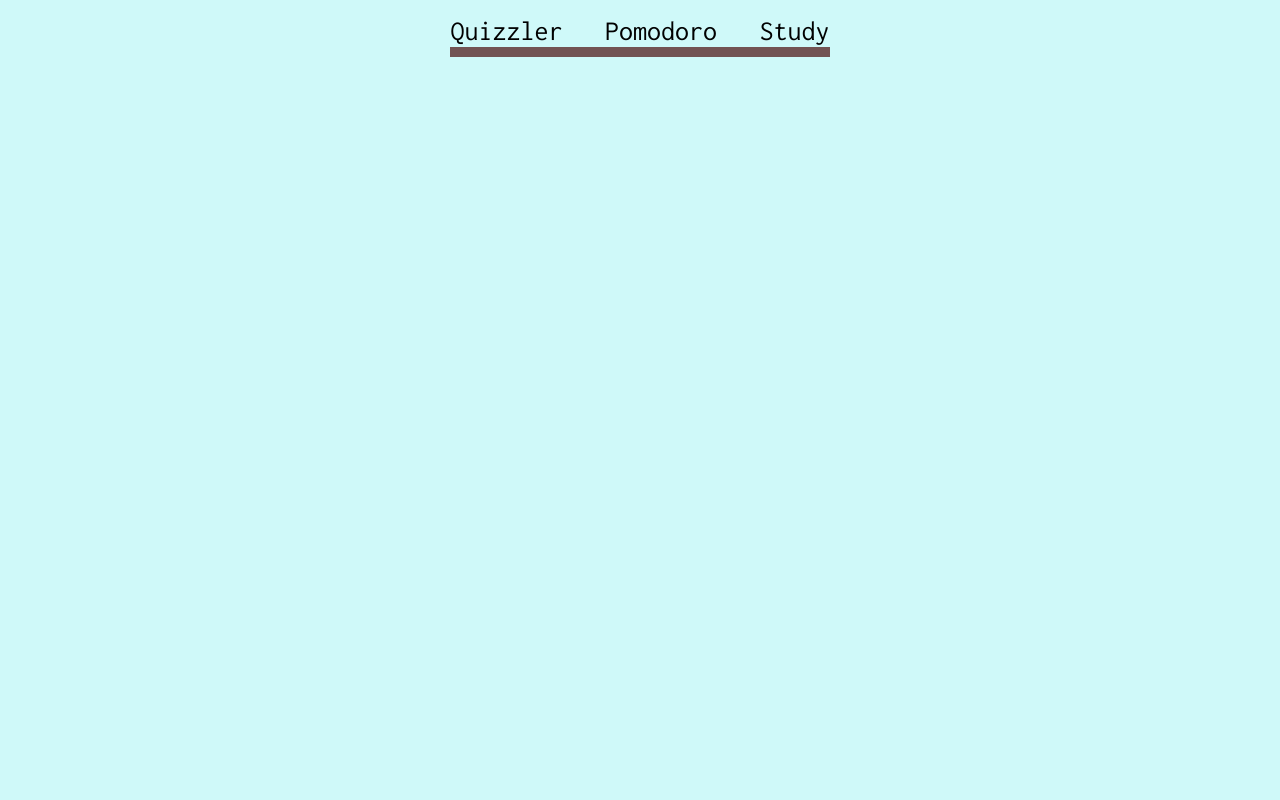
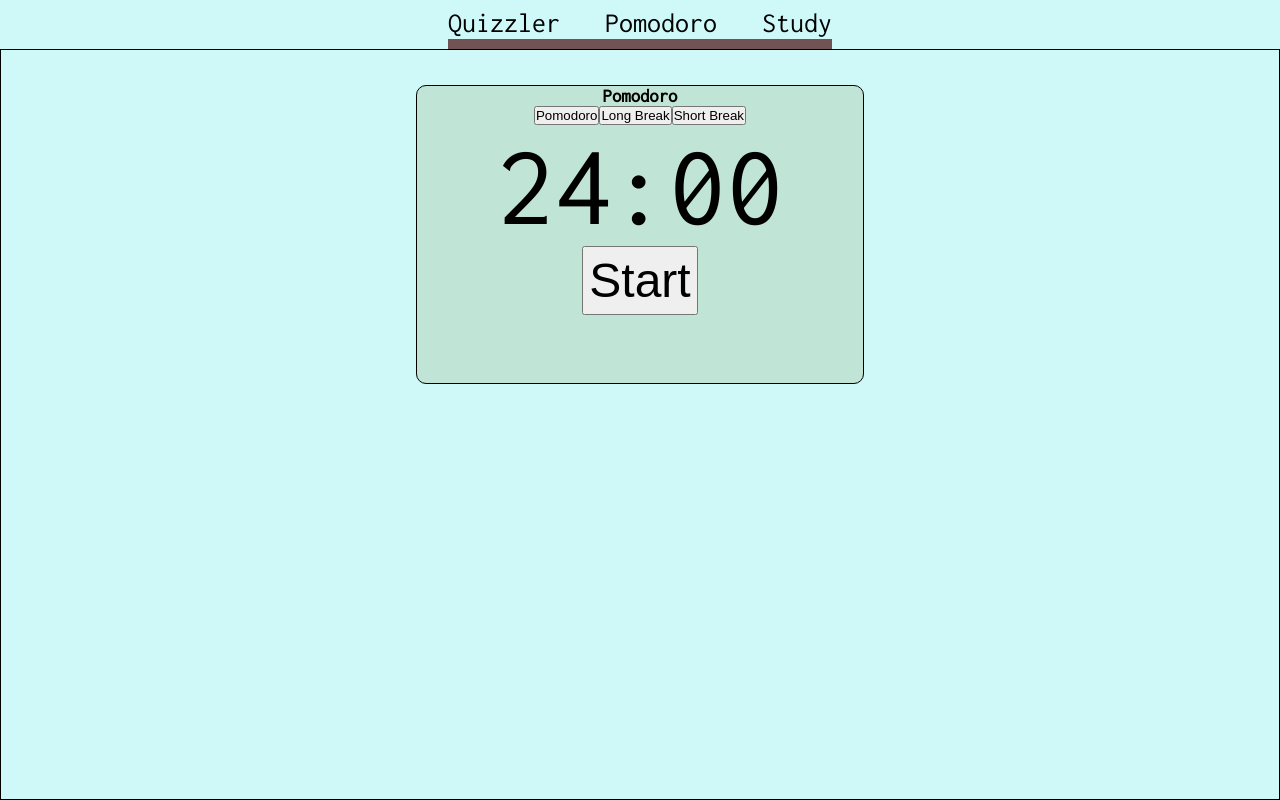
Before and after one commit to Andy51011/quizzler, a React (Create React App) app: page / in a window 1280 px wide. Built offline with nearby package versions, Linux system fonts and the light colour scheme.

Commit message:
added pomo component and styling

```diff
--- /dev/null
+++ b/src/App.css
@@ -0,0 +1,13 @@
+.main__container {
+  height: 100%;
+  display: flex;
+  flex-direction: column;
+}
+
+.display__contents {
+  display: flex;
+  flex-direction: row;
+  width: 100%;
+  height: 100%;
+  border: 1px solid black;
+}
--- a/src/App.js
+++ b/src/App.js
@@ -1,10 +1,17 @@
 import React from "react";
 import { QuizzlerHeader } from "./components/header/QuizzlerHeader.jsx";
+import { DisplayRight } from "./components/right-display/DisplayRight.jsx";
+import { DisplayLeft } from "./components/left-display/DisplayLeft.jsx";
+
+import "./App.css";
 
 export const App = () => {
   return (
-    <>
+    <div className="main__container">
       <QuizzlerHeader />
-    </>
+      <section className="display__contents">
+        <DisplayRight />
+      </section>
+    </div>
   );
 };
--- a/src/components/header/QuizzlerHeader.css
+++ b/src/components/header/QuizzlerHeader.css
@@ -3,6 +3,7 @@
   flex-direction: row;
   justify-content: center;
   padding-top: 7.5px;
+  width: 100%;
 }
 
 .nav__items {
--- /dev/null
+++ b/src/components/left-display/DisplayLeft.jsx
@@ -0,0 +1,5 @@
+import React from "react";
+
+export const DisplayLeft = () => {
+  return <div>left display her</div>;
+};
--- /dev/null
+++ b/src/components/right-display/DisplayRight.css
@@ -0,0 +1,6 @@
+.right__container {
+  display: flex;
+  justify-content: center;
+  width: 100%;
+  height: 100%;
+}
--- a/src/components/right-display/DisplayRight.jsx
+++ b/src/components/right-display/DisplayRight.jsx
@@ -1,9 +1,14 @@
 import React from "react";
-import Pomodoro from "./Pomodoro";
+import { Pomodoro } from "./Pomodoro";
+import { Quiz } from "./Quiz";
+import "./DisplayRight.css";
 export const DisplayRight = () => {
   return (
     <>
-      <Pomodoro />
+      <div className="right__container">
+        <Pomodoro />
+        <Quiz />
+      </div>
     </>
   );
 };
--- /dev/null
+++ b/src/components/right-display/Pomodoro.css
@@ -0,0 +1,20 @@
+.pomo__container {
+  border: 1px solid black;
+  height: 40%;
+  width: 35%;
+  display: flex;
+  flex-direction: column;
+  align-items: center;
+  margin-top: 35px;
+  border-radius: 10px;
+  background-color: rgba(178, 208, 178, 0.501);
+}
+
+#pomo__timer {
+  font-size: 115px;
+}
+
+#pomo__button {
+  font-size: 3rem;
+  padding: 5px;
+}
--- a/src/components/right-display/Pomodoro.jsx
+++ b/src/components/right-display/Pomodoro.jsx
@@ -1,3 +1,18 @@
 import React from "react";
-
-export const Pomodoro = () => {};
+import "./Pomodoro.css";
+export const Pomodoro = () => {
+  return (
+    <>
+      <section className="pomo__container">
+        <h1>Pomodoro</h1>
+        <div className="pomo__display">
+          <button>Pomodoro</button>
+          <button>Long Break</button>
+          <button>Short Break</button>
+        </div>
+        <div id="pomo__timer">24:00</div>
+        <button id="pomo__button">Start</button>
+      </section>
+    </>
+  );
+};
--- a/src/components/right-display/Quiz.jsx
+++ b/src/components/right-display/Quiz.jsx
@@ -0,0 +1,5 @@
+import React from "react";
+
+export const Quiz = () => {
+  return <></>;
+};
--- a/src/index.css
+++ b/src/index.css
@@ -1,8 +1,20 @@
-html {
+html,
+body {
   font-family: "Inconsolata";
+  background-color: rgb(207, 249, 249);
+  height: 100%;
+  margin: 0;
   padding: 0;
+}
+
+#root {
+  height: 100%;
   margin: 0;
-  background-color: rgb(207, 249, 249);
-  width: 100%;
-  height: 100%;
+  padding: 0;
 }
+
+* {
+  box-sizing: border-box;
+  margin: 0;
+  padding: 0;
+}
```
Also changed, not shown: public/index.html (+0 -10 lines).
